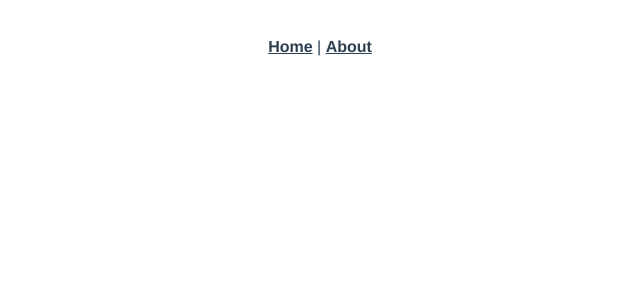
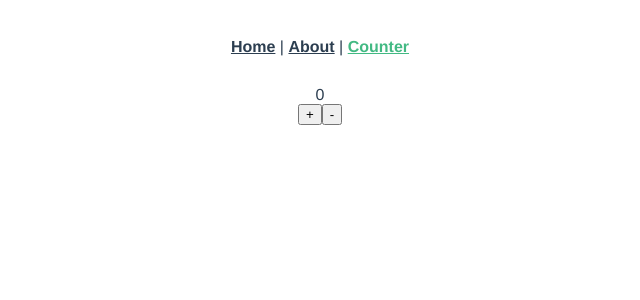
Before and after one commit to nais54/vue-example-ts, a Vue app: page /counter in a window 1280 px wide. Shown: the top 300 px of the page, without its empty margins (320-960 px from the left). Built offline with nearby package versions, Linux system fonts and the light colour scheme.

Commit message:
Prop Counter

```diff
--- a/src/App.vue
+++ b/src/App.vue
@@ -2,7 +2,8 @@
   <div id="app">
     <div id="nav">
       <router-link to="/">Home</router-link> |
-      <router-link to="/about">About</router-link>
+      <router-link to="/about">About</router-link> |
+      <router-link to="/counter">Counter</router-link>
     </div>
     <router-view />
   </div>
--- /dev/null
+++ b/src/components/CounterControl.vue
@@ -0,0 +1,37 @@
+<template>
+  <div>
+    <button @click="increament">
+      +
+    </button>
+    <button @click="decreament">
+      -
+    </button>
+  </div>
+</template>
+
+<script lang="ts">
+import { Component, Prop, Vue } from "vue-property-decorator";
+
+@Component({
+  components: {},
+})
+export default class CounterControl extends Vue {
+  @Prop() public cnt: number = 0;
+  public count: number;
+  constructor() {
+    super();
+
+    this.count = this.cnt;
+  }
+
+  public increament() {
+    this.count++;
+    this.$emit("emitEvent", this.count);
+  }
+
+  public decreament() {
+    this.count--;
+    this.$emit("emitEvent", this.count);
+  }
+}
+</script>
--- /dev/null
+++ b/src/components/CounterView.vue
@@ -0,0 +1,21 @@
+<template>
+  <div>
+    {{ cnt }}
+  </div>
+</template>
+
+<script lang="ts">
+import { Component, Prop, Vue } from "vue-property-decorator";
+
+@Component({
+  components: {},
+})
+export default class CounterView extends Vue {
+  @Prop() public cnt: number;
+  constructor() {
+    super();
+
+    this.cnt = 0;
+  }
+}
+</script>
--- a/src/router/index.ts
+++ b/src/router/index.ts
@@ -18,6 +18,11 @@ const routes = [
     // which is lazy-loaded when the route is visited.
     component: () => import(/* webpackChunkName: "about" */ "../views/About.vue"),
   },
+  {
+    path: "/counter",
+    name: "counter",
+    component: () => import(/* webpackChunkName: "about" */ "../views/Counter.vue"),
+  },
 ];
 
 const router = new VueRouter({
--- /dev/null
+++ b/src/views/Counter.vue
@@ -0,0 +1,31 @@
+<template>
+  <div>
+    <CounterView :cnt="cnt" />
+    <CounterControl :cnt="cnt" @emitEvent="emitEvent" />
+  </div>
+</template>
+
+<script lang="ts">
+import { Component, Prop, Vue } from "vue-property-decorator";
+
+import CounterControl from "@/components/CounterControl.vue";
+import CounterView from "@/components/CounterView.vue";
+
+@Component({
+  components: {
+    CounterControl,
+    CounterView,
+  },
+})
+export default class Counter extends Vue {
+  public cnt: number = 0;
+
+  constructor() {
+    super();
+  }
+
+  public emitEvent(value: number) {
+    this.cnt = value;
+  }
+}
+</script>
```
Also changed, not shown: 1 other file (tests, documents, lock files or other folders).
